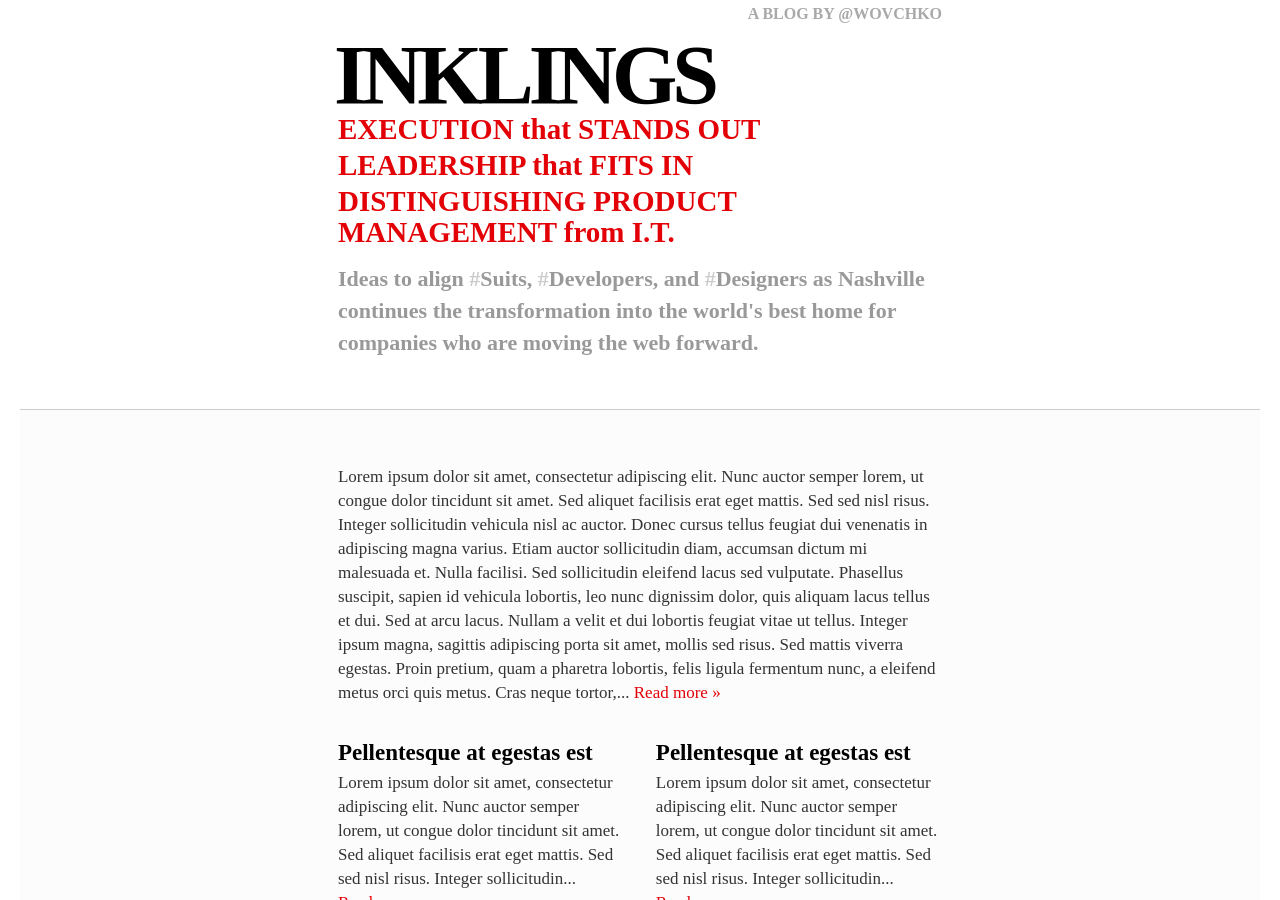
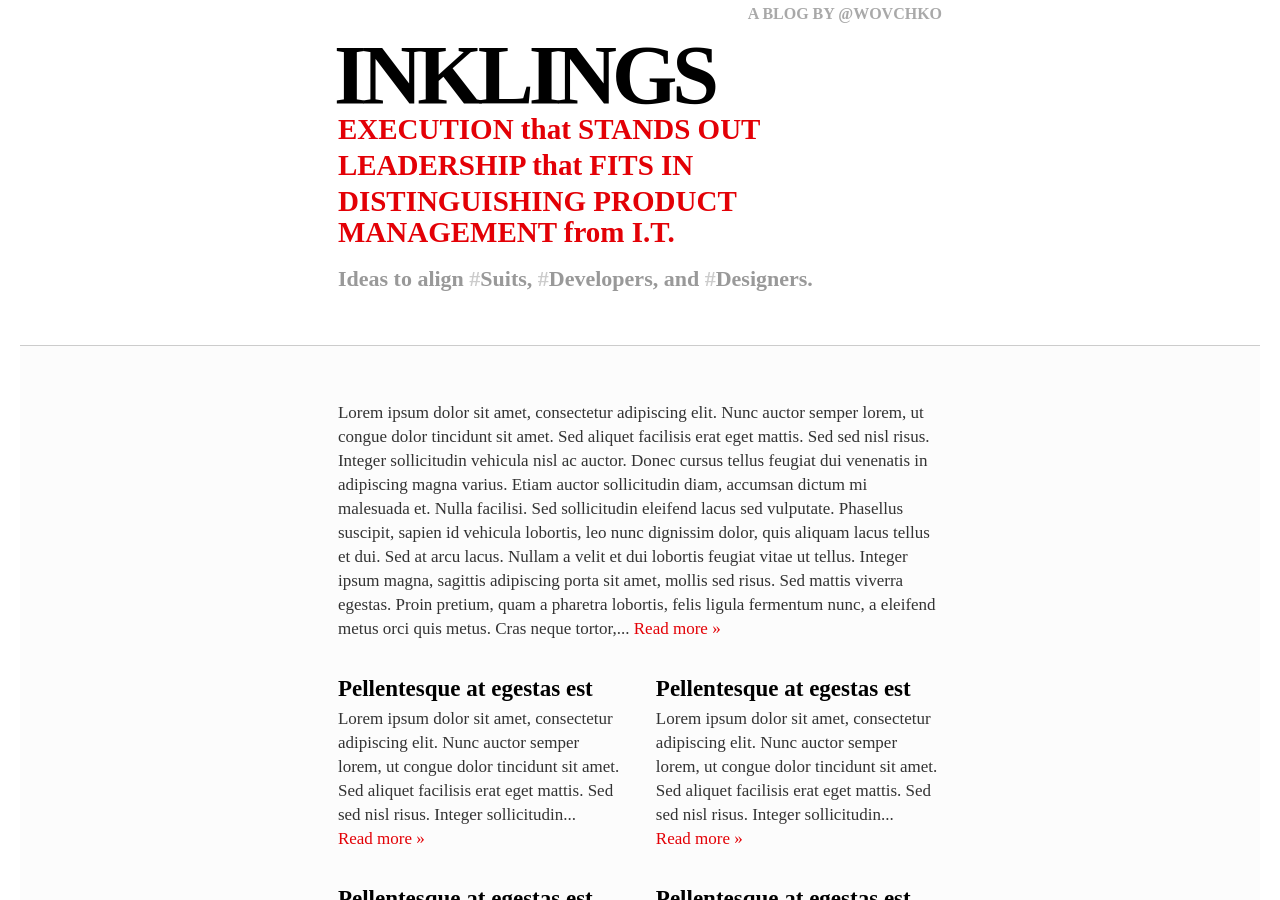
Before and after one commit to wovchko/inklings, a Jekyll site: the page built from index.html, in a window 1280 px wide and 900 px high. Built offline with Jekyll 4.4.1, drawn with Linux system fonts in a browser that asks for light colours; Markdown is read by kramdown in place of the engine named in the settings; the list of posts is cut into pages by our own code.

```diff
--- a/_layouts/default.html
+++ b/_layouts/default.html
@@ -28,7 +28,7 @@
           <h3>Execution <span class="lower">that</span> stands out</h3>
           <h3>Leadership <span class="lower">that</span> fits in</h3>
           <h3>Distinguishing Product <span class="hidden-phone">Management</span> <span class="lower">from</span> I.T.</h3>
-          <h4>Ideas to align <span>#</span><a href="#">Suits</a>, <span>#</span><a href="#">Developers</a>, and <span>#</span><a href="#">Designers</a> as <a href="http://goo.gl/maps/pAuiF" target="_blank">Nashville</a> continues the transformation into the world's best home for companies who are moving the web forward.</h4>
+          <h4>Ideas to align <span>#</span><a href="#">Suits</a>, <span>#</span><a href="#">Developers</a>, and <span>#</span><a href="#">Designers</a>.</h4>
         </div>
         <div class="span3"></div>
       </div>
```
